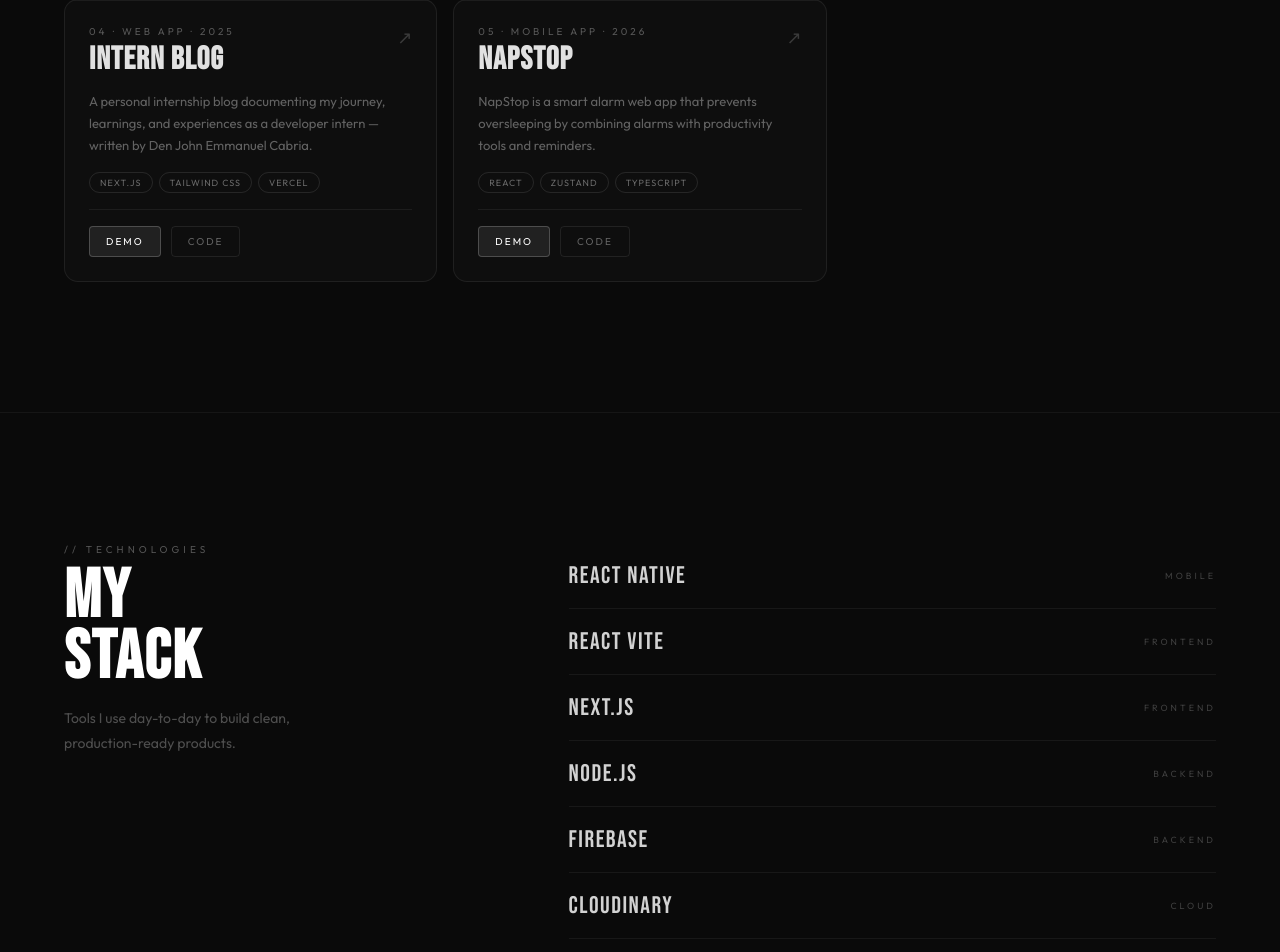
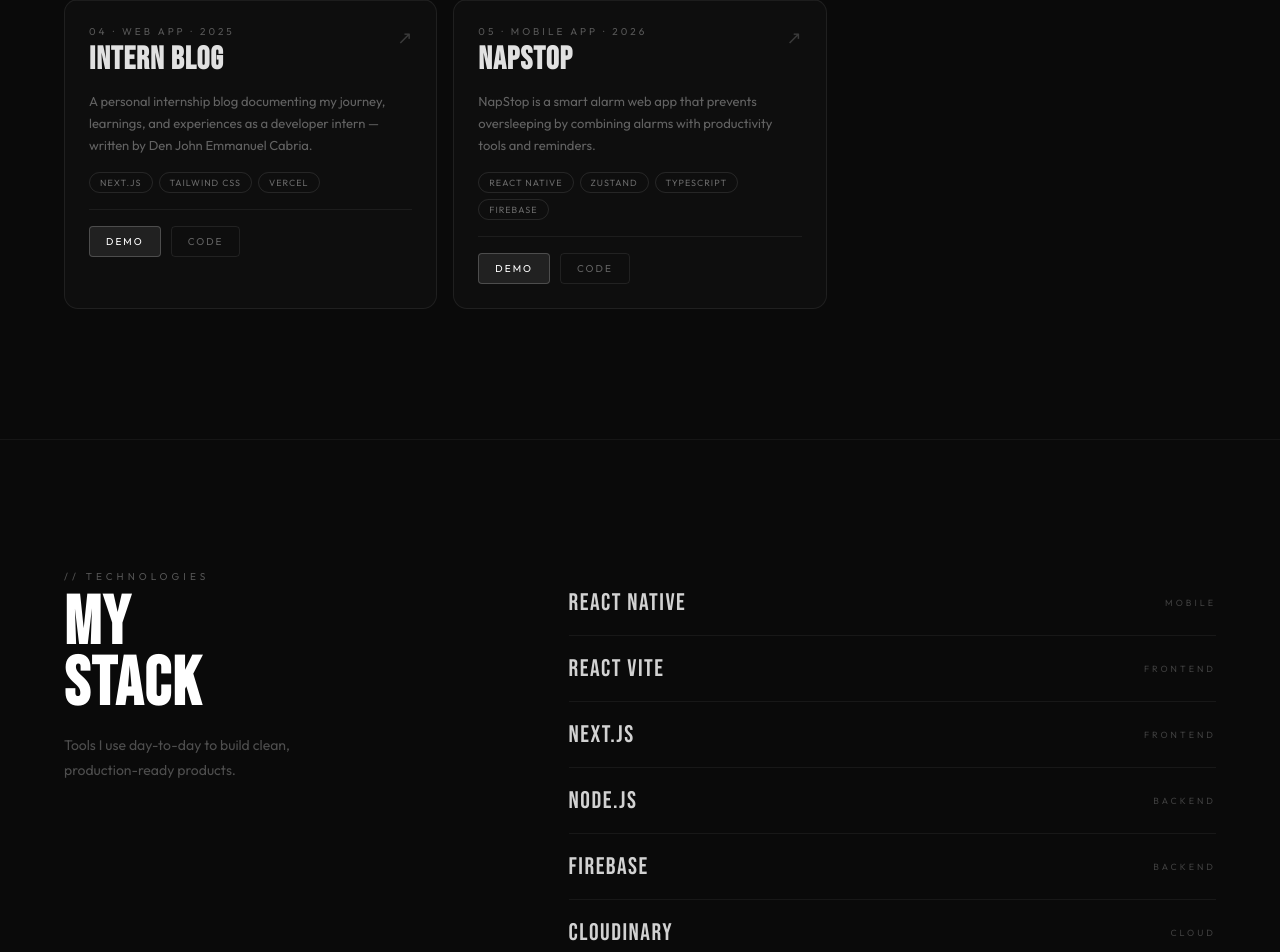
Before and after one commit to mawi1C/den-portfolio, a React (Vite) app: page / in a window 1280 px wide. Shown: the part 1378-2330 px from the top of the page. Built offline with nearby package versions, Linux system fonts and the light colour scheme.

Commit message:
fix some issues again

```diff
--- a/src/App.jsx
+++ b/src/App.jsx
@@ -39,7 +39,7 @@ const PROJECTS = [
   },
   {
     id: 5, num: "05", title: "NapStop", type: "Mobile App", year: "2026",
-    tags: ["React", "Zustand", "TypeScript"],
+    tags: ["React Native", "Zustand", "TypeScript", "Firebase"],
     desc: "NapStop is a smart alarm web app that prevents oversleeping by combining alarms with productivity tools and reminders.",
     demoUrl: "https://napstop.vercel.app/",
     codeUrl: "https://github.com/mawi1C/napstop",
```
